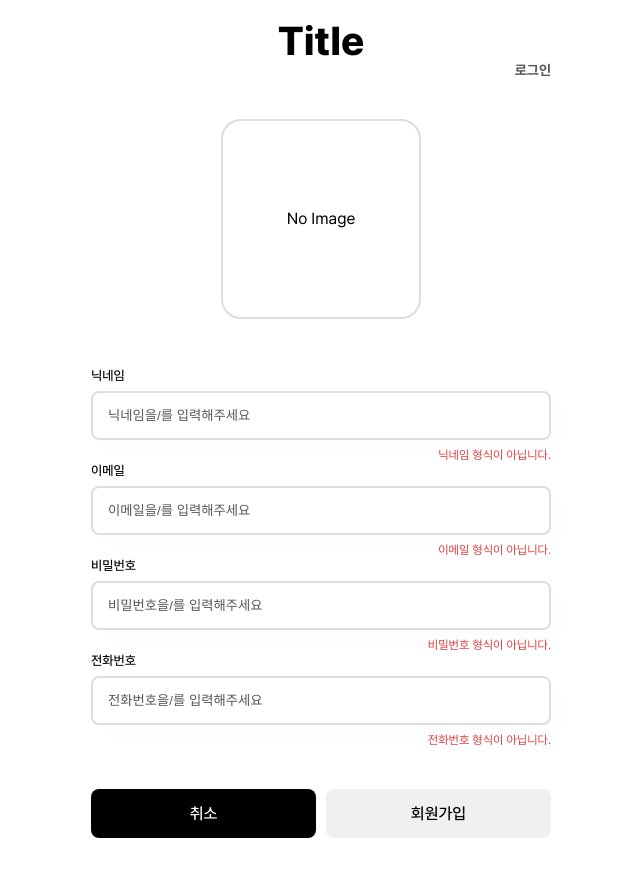
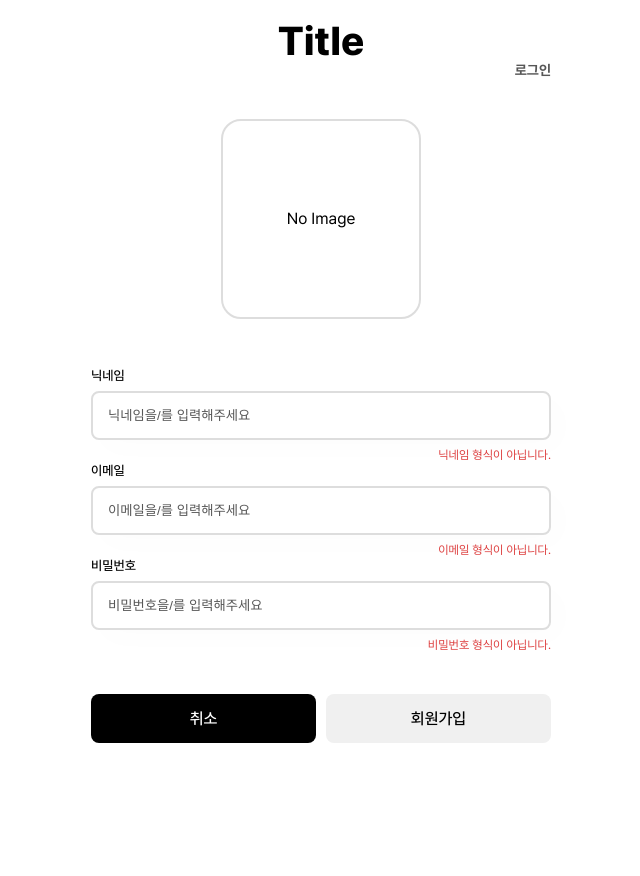
Before and after one commit to dubu-party/dubu-party, a Next.js app in the folder client/: page /register in a window 1280 px wide. Shown: the top 876 px of the page, without its empty margins (319-959 px from the left). After the commit the page ends 803 px from the top, so only its background shows below. Built offline with nearby package versions, Linux system fonts and the light colour scheme.

Commit message:
feat: 회원가입 형식에서 핸드폰 번호 제외

```diff
--- a/client/src/api/auth.ts
+++ b/client/src/api/auth.ts
@@ -6,7 +6,6 @@ export interface RegisterForm {
   email: string;
   password: string;
   nickname: string;
-  phoneNumber: string;
   profileImage?: File;
 }
 export interface LoginForm {
@@ -22,7 +21,6 @@ export const AuthAPI = {
     formData.append("email", data.email);
     formData.append("password", data.password);
     formData.append("nickname", data.nickname);
-    formData.append("phoneNumber", data.phoneNumber);
     if (data.profileImage) {
       formData.append("profileImage", data.profileImage);
     }
--- a/client/src/pages/register/index.tsx
+++ b/client/src/pages/register/index.tsx
@@ -4,12 +4,7 @@ import theme from "@/styles/theme";
 import BasicBtn from "@/components/atoms/BasicBtn";
 import RegInput from "@/components/atoms/RegInput";
 import Router, { useRouter } from "next/router";
-import {
-  emailRegEx,
-  nameRegEx,
-  passwordRegEx,
-  phoneRegEx,
-} from "@/utils/RegEx";
+import { emailRegEx, nameRegEx, passwordRegEx } from "@/utils/RegEx";
 import LinkText from "@/components/atoms/LinkText";
 import ImgInput from "@/components/atoms/ImgInput";
 import { AuthAPI, RegisterForm } from "@/api/auth";
@@ -21,35 +16,31 @@ interface CheckProps {
   email: boolean;
   password: boolean;
   name: boolean;
-  phone: boolean;
 }
-// 아이디, 비밀번호, 이메일, 닉네임 필수 입력
 // 형식이 확정되면 형식 안내 추가하기
 const Register = () => {
   const { isOpen, openModal, closeModal } = useErrorModal();
-  const [img, setImg] = useState<File>();
+
+  const [img, setImg] = useState<string>("");
+  const [file, setFile] = useState<File | undefined>();
+
+  const [nickname, setNickname] = useState<string>("");
   const [email, setEmail] = useState<string>("");
   const [password, setPassword] = useState<string>("");
-  const [nickname, setNickname] = useState<string>("");
-  const [phoneNumber, setPhoneNumber] = useState<string>("");
   const [isValid, setIsValid] = useState<CheckProps>({
     email: false,
     password: false,
     name: false,
-    phone: false,
   });
   const [errMsg, setErrMsg] = useState("");
 
   useEffect(() => {
+    // 이미 로그인한 경우 우회되도록 수정
     const token = localStorage.getItem("token");
     if (token) {
       Router.push("/");
     }
   }, []);
-
-  const onClickCancel = () => {
-    Router.push("/");
-  };
 
   const checkValid = (value: string, type: string) => {
     switch (type) {
@@ -68,16 +59,11 @@ const Register = () => {
         setNickname(value);
         setIsValid((prev) => ({ ...prev, name: nameRegEx.test(value) }));
         break;
-      case "전화번호":
-        setPhoneNumber(value);
-        setIsValid((prev) => ({ ...prev, phone: phoneRegEx.test(value) }));
-        break;
       default:
         setIsValid({
           email: false,
           password: false,
           name: false,
-          phone: false,
         });
         break;
     }
@@ -91,16 +77,17 @@ const Register = () => {
 
   const isFormValid = Object.values(isValid).every((valid) => valid);
 
-  const onChangeFile = (img: File) => {
+  const onChangeFile = (file: File, img: string) => {
+    setFile(file);
     setImg(img);
   };
+
   const onClickRegister = async () => {
     const data = {
       email,
       password,
       nickname,
-      phoneNumber,
-      profileImage: img,
+      profileImage: file,
     };
     const res = await AuthAPI.register(data);
     if (res?.error) {
@@ -109,6 +96,10 @@ const Register = () => {
     } else {
       Router.push("/login");
     }
+  };
+
+  const onClickCancel = () => {
+    Router.push("/");
   };
 
   return (
@@ -121,9 +112,11 @@ const Register = () => {
             <LinkText text="로그인" goto="login" LinkEffect={false} />
           </LinkContainer>
         </UpperContainer>
+
         <ImgInputContainer>
-          <ImgInput onChangeFile={onChangeFile} />
+          <ImgInput initialImg={img} onChangeFile={onChangeFile} />
         </ImgInputContainer>
+
         <RegInput
           title="닉네임"
           value={nickname}
@@ -144,13 +137,6 @@ const Register = () => {
           onChange={onChange}
           warning={isValid.password}
         />
-        <RegInput
-          title="전화번호"
-          value={phoneNumber}
-          onChange={onChange}
-          warning={isValid.phone}
-        />
-
         <ButtonContainer>
           <BasicBtn text="취소" color="black" onClick={onClickCancel} />
           <BasicBtn
@@ -169,7 +155,6 @@ export default Register;
 
 const Container = styled.div`
   width: 100%;
-  /* height: 100vh; */
   display: flex;
   flex-direction: column;
   justify-content: center;
```
